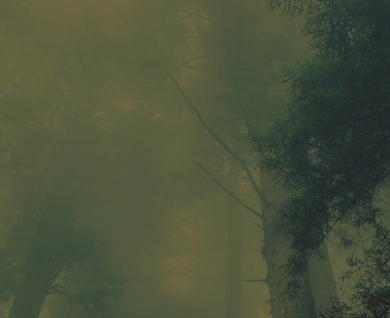
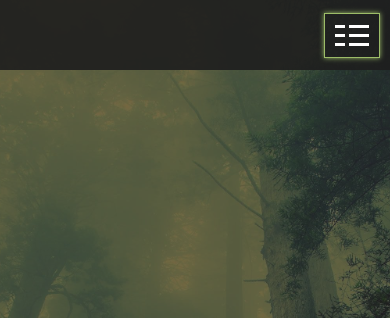
Before and after one commit to mamonovvlad/mamonovvlad.github.io, a plain HTML site: page index.html in a window 390 px wide. Shown: the top 318 px of the page. Drawn offline with nearby package versions, Linux system fonts and the light colour scheme.

Commit message:
mamonovvlad

```diff
--- a/index.html
+++ b/index.html
@@ -15,7 +15,6 @@
 <body>
    <div class="shadow dn">
    </div>
-   </section>
    <div class="wrapper ">
       <div class="wrapper-header">
          <div class="close">
@@ -24,6 +23,27 @@
       </div>
       <div class="wrapper_text">
          Thank you for your application
+      </div>
+   </div>
+   <div class="mob-menu">
+      <div class="mob-menu__block">
+         <div class="box">
+               <div class="menu-line df">
+                     <span></span>
+                     <span></span>
+               </div>
+               <div class="menu-line df">
+                     <span></span>
+                     <span></span>
+               </div>
+               <div class="menu-line df">
+                     <span></span>
+                     <span></span>
+               </div>
+         </div>
+
+
+
       </div>
    </div>
    <div class="blur">
--- a/src/sass/_header.sass
+++ b/src/sass/_header.sass
@@ -82,6 +82,36 @@ header,
    position: relative
 #header:hover menu
    background: #000
+.mob-menu
+   position: fixed
+   width: 100%
+   height: 70px
+   background: rgba(30, 30, 31, 0.9)
+   z-index: 99
+   display: none
+   &__block
+      height: 100%
+      display: flex
+      align-items: flex-end
+      justify-content: center
+      flex-direction: column
+      & .box
+         padding: 8px
+         border: 1px solid #9cbc68
+         margin: 10px
+         box-shadow: 0px 0px 5px #9cbc68
+.menu-line span:nth-child(1)
+   height: 3px
+   width: 10px
+   display: block
+   background-color: #fff
+   margin: 3px 2px
+.menu-line span:nth-child(2)
+   height: 3px
+   width: 20px
+   display: block
+   margin: 3px 2px
+   background-color: #fff
 .menu
    width: 80px
    max-width: 80px
--- a/src/sass/_media.sass
+++ b/src/sass/_media.sass
@@ -3,6 +3,8 @@
       left: calc(50% - 15px)
    .menu
       display: none
+   .mob-menu
+      display: block
    section, footer
       margin-left: 0px
    .content
```
Also changed, not shown: src/build/css/style.css, src/css/style.css.
